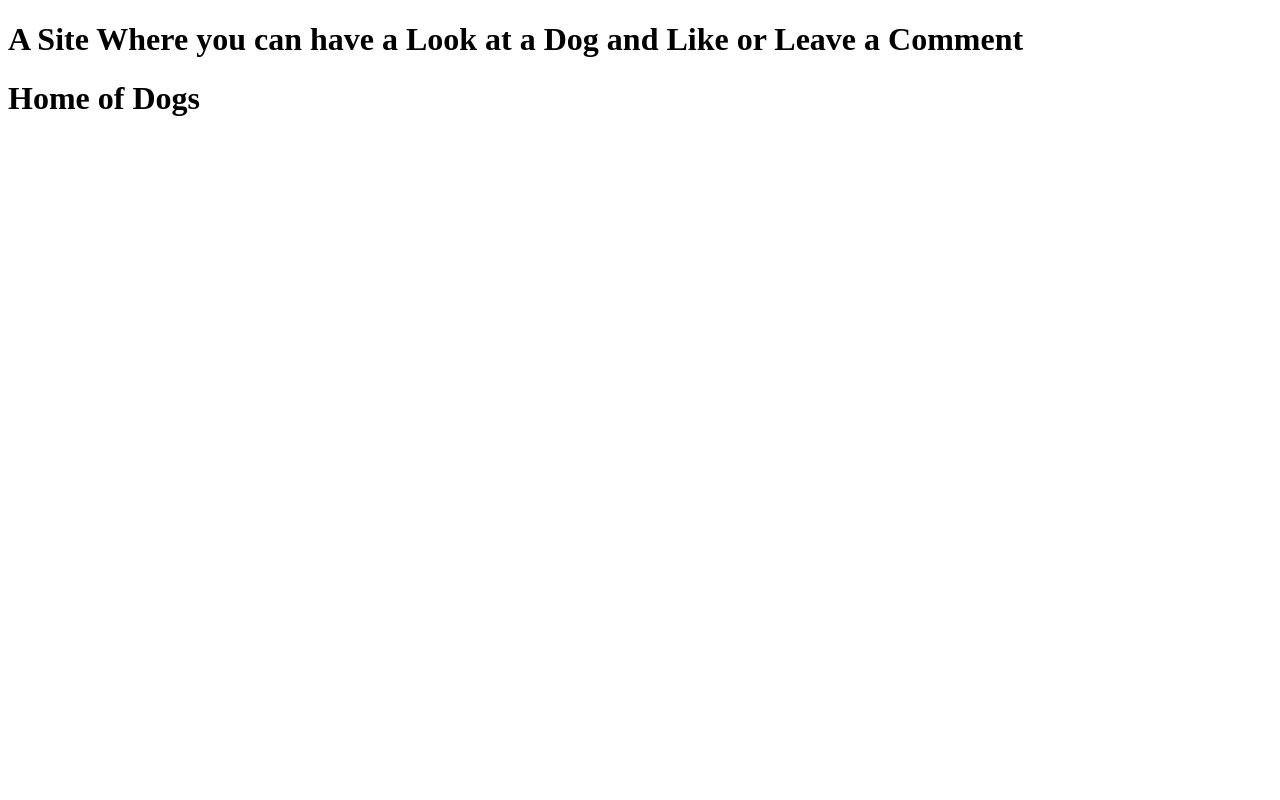
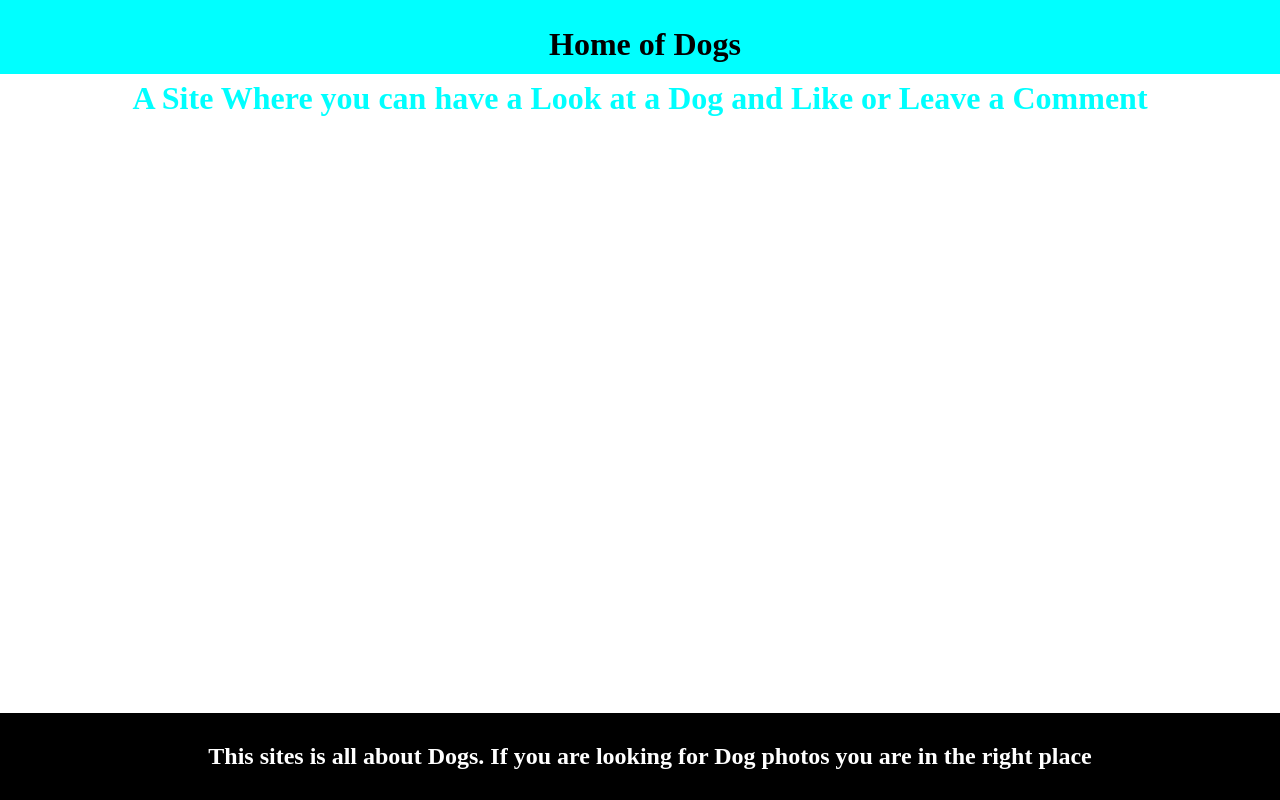
Before and after one commit to SolomonKitonyi/Home-of-Dogs, a plain HTML site: page index.html in a window 1280 px wide. Drawn offline with Linux system fonts and the light colour scheme.

Commit message:
add styles

```diff
--- a/index.html
+++ b/index.html
@@ -10,12 +10,17 @@
 </head>
 <body>
     <header>
-        <div>
-            <h1>A Site Where you can have a Look at a Dog and Like or Leave a Comment</h1>
+        <div class="header">
+            <h1>Home of Dogs</h1>
         </div>
     </header>
-    <main>
-        <h1 class="title">Home of Dogs</h1>
+    <main class="main">
+        <h1 class="title">A Site Where you can have a Look at a Dog and Like or Leave a Comment</h1>
     </main>
 </body>
+<footer>
+    <div class="footer">
+        <h2>This sites is all about Dogs. If you are looking for Dog photos you are in the right place</h2>
+    </div>
+</footer>
 </html>
--- a/main.css
+++ b/main.css
@@ -0,0 +1,26 @@
+.header {
+    text-align: center;
+    background-color: aqua;
+    height: 4rem;
+    top: 0;
+    left: 0;
+    padding: 5px;
+    position: fixed;
+    width: 100%;
+}
+.main {
+    margin-top: 5rem;
+    text-align: center;
+    color: aqua;
+    height: 70vh;
+}
+.footer {
+    background: black;
+    color: white;
+    text-align: center;
+    padding: 10px;
+    position: fixed;
+    width: 100%;
+    left: 0;
+    bottom: 0;
+}
```
